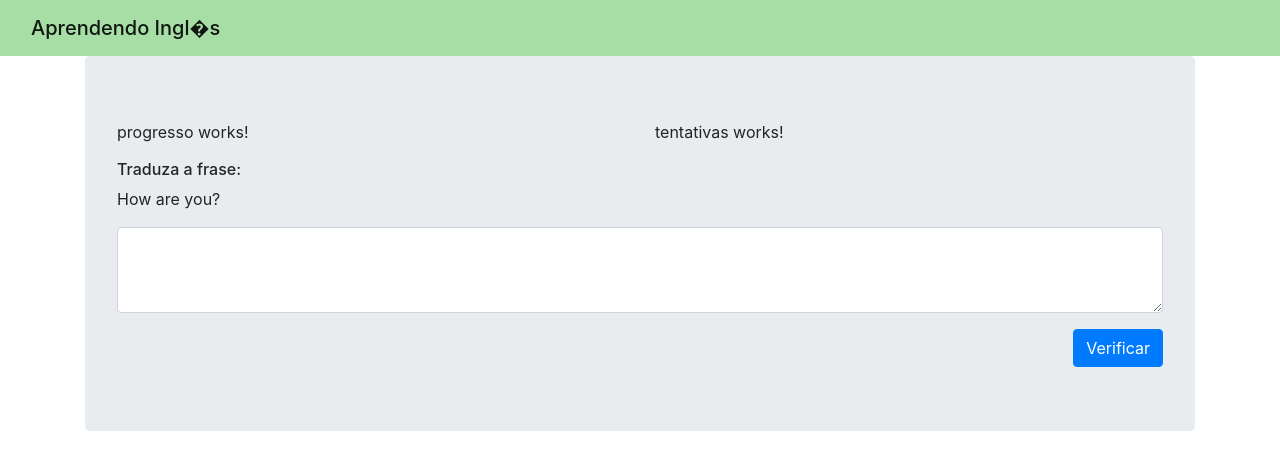
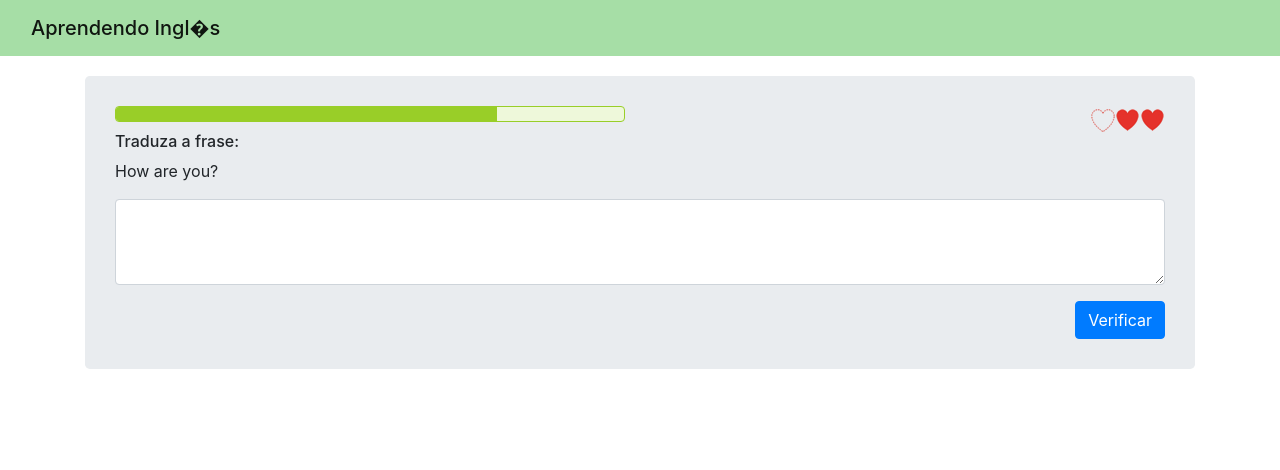
Before and after one commit to wcosme/ES6_TypeScript_Angular, an Angular app in the folder app1/: page / in a window 1280 px wide. Shown: the top 470 px of the page. Built offline with nearby package versions, Linux system fonts and the light colour scheme.

Commit message:
Incluindo imagens no projeto

```diff
--- a/app1/src/app/painel/painel.component.css
+++ b/app1/src/app/painel/painel.component.css
@@ -0,0 +1,4 @@
+.jumbotron{
+    margin-top: 20px;
+    padding: 30px 30px;
+}
--- a/app1/src/app/painel/painel.component.html
+++ b/app1/src/app/painel/painel.component.html
@@ -1,4 +1,3 @@
-
 <div class="container">
     <div class="jumbotron">
         <div class="row">
@@ -6,7 +5,9 @@
                 <app-progresso></app-progresso>
             </div>
             <div class="col-sm-6">
-                <app-tentativas></app-tentativas>
+                <div class="d-flex justify-content-end">
+                    <app-tentativas></app-tentativas>
+                </div>
             </div>
         </div>
 
--- a/app1/src/app/progresso/progresso.component.css
+++ b/app1/src/app/progresso/progresso.component.css
@@ -0,0 +1,7 @@
+.progress{
+    background: #EEF8DA;
+    border: solid 1px #99CE28;
+}
+.progress-bar{
+    background: #99CE28;
+}
--- a/app1/src/app/progresso/progresso.component.html
+++ b/app1/src/app/progresso/progresso.component.html
@@ -1 +1,3 @@
-<p>progresso works!</p>
+<div class="progress">
+  <div class="progress-bar w-75"></div>
+</div>
--- a/app1/src/app/tentativas/tentativas.component.html
+++ b/app1/src/app/tentativas/tentativas.component.html
@@ -1 +1,3 @@
-<p>tentativas works!</p>
+<img src="/assets/coracao_vazio.png">
+<img src="/assets/coracao_cheio.png">
+<img src="/assets/coracao_cheio.png">
```
Also changed, not shown: app1/src/assets/coracao_cheio.png (added), app1/src/assets/coracao_vazio.png (added).
